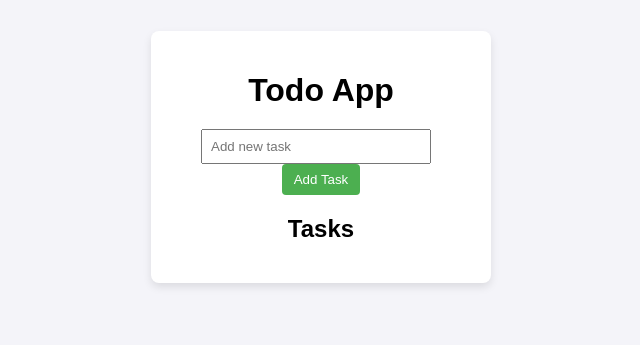
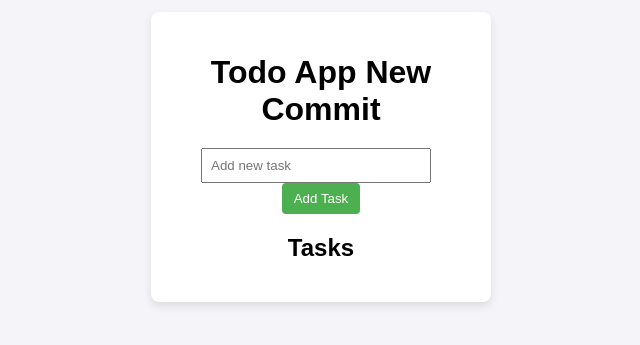
Before and after one commit to agrimpaneru/dockerized-todo, a plain HTML site: page frontend/index.html in a window 1280 px wide. Shown: the part 243-588 px from the top of the page, without its empty margins (319-959 px from the left). Drawn offline with Linux system fonts and the light colour scheme; no server answers.

Commit message:
changed frontend

```diff
--- a/frontend/index.html
+++ b/frontend/index.html
@@ -81,7 +81,7 @@
 </head>
 <body>
     <div class="container">
-        <h1>Todo App</h1>
+        <h1>Todo App New Commit</h1>
 
         <div class="add-task">
             <input type="text" id="taskInput" placeholder="Add new task">
```
